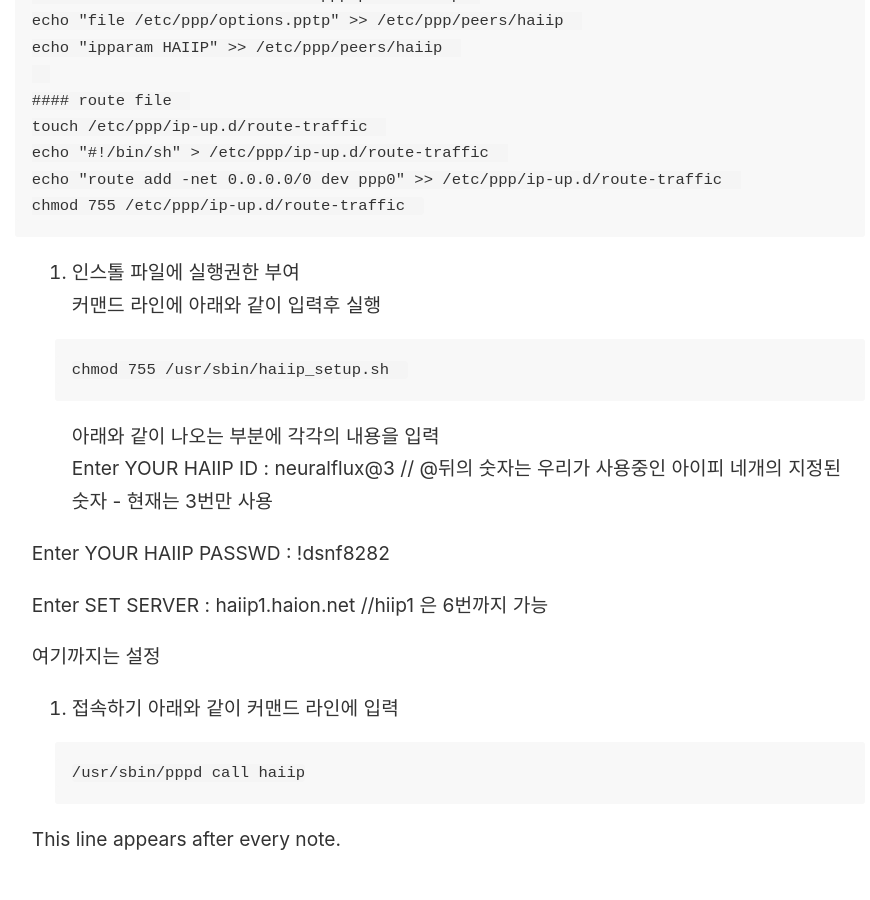
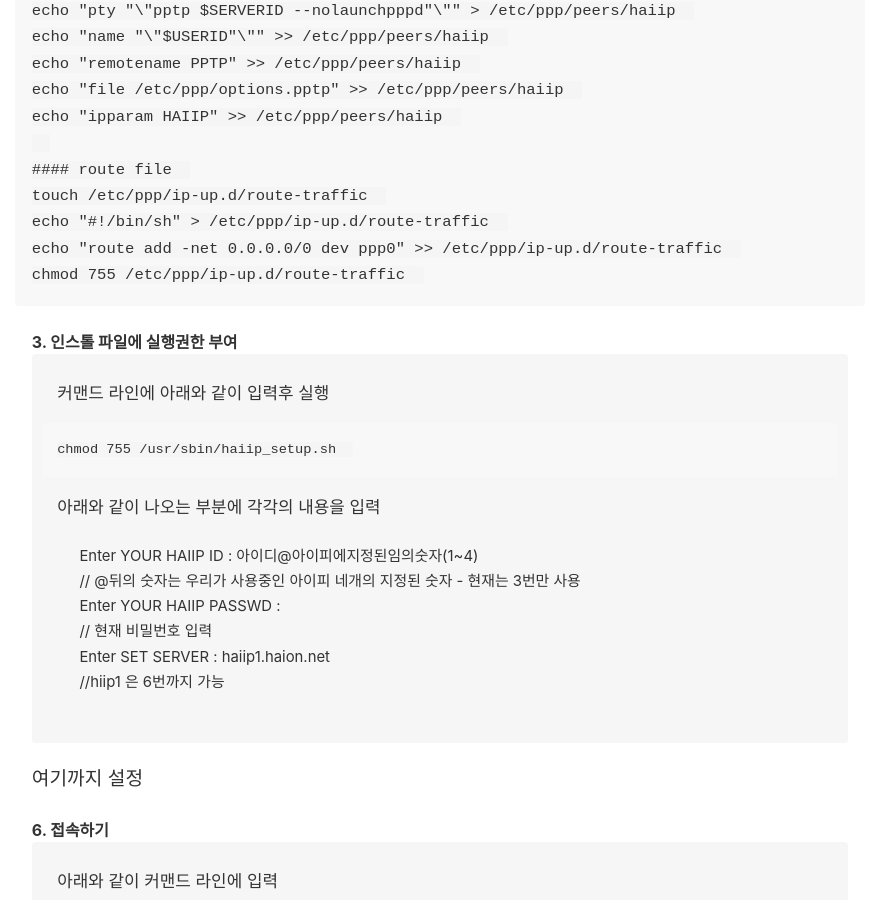
Before and after one commit to nauryu/secondbrain, a Jekyll site: the page built from _notes/리눅스_쿨아이피_세팅.md, in a window 1280 px wide and 900 px high, scrolled down 1368 px. Shown: the whole window, without its empty margins (45-915 px from the left). Built offline with Jekyll 4.4.1, drawn with Linux system fonts in a browser that asks for light colours; some of the changed text lies outside the part shown.

Commit message:
Update 리눅스_쿨아이피_세팅.md

````diff
--- a/_notes/리눅스_쿨아이피_세팅.md
+++ b/_notes/리눅스_쿨아이피_세팅.md
@@ -1,17 +1,17 @@
-1. 서버에 pptp 설치 진행
+##### 1. 서버에 pptp 설치 진행
 > os별 입력방법
-우분투 : apt-get install pptp-linux network-manager-pptp
-CentOS : yum install pptp
+> 우분투 : apt-get install pptp-linux network-manager-pptp
+> CentOS : yum install pptp
 
-2. 인스톨 파일을 생성
+##### 2. 인스톨 파일을 생성
 > bash 편집화면 활성화 및 bash 편집 - 아래 내용 입력
-커맨드 라인에 아래와 같이 입력
-vi /usr/sbin/haiip_setup.sh
-bash 환경 진입
-- 키보드 i를 입력하여 편집기능 활성화
-- 아래 내용을 복사했다면 shift + insert 또는 마우스 우클릭 후 붙여넣기
-- 붙여넣기 완료후 키보드 esc를 눌러 편집기능 종료
-- 키보드에서 :wq를 입력하여 편집된 내용 저장후 종료(Write and Quit)
+> 커맨드 라인에 아래와 같이 입력
+> vi /usr/sbin/haiip_setup.sh
+> bash 환경 진입
+>> - 키보드 i를 입력하여 편집기능 활성화
+>> - 아래 내용을 복사했다면 shift + insert 또는 마우스 우클릭 후 붙여넣기
+>> - 붙여넣기 완료후 키보드 esc를 눌러 편집기능 종료
+>> - 키보드에서 :wq를 입력하여 편집된 내용 저장후 종료(Write and Quit)
 
 ```
 #i/bin/bash
@@ -46,22 +46,25 @@
 chmod 755 /etc/ppp/ip-up.d/route-traffic
 ```
 
-3. 인스톨 파일에 실행권한 부여
-커맨드 라인에 아래와 같이 입력후 실행
+##### 3. 인스톨 파일에 실행권한 부여
+> 커맨드 라인에 아래와 같이 입력후 실행
 ```
 chmod 755 /usr/sbin/haiip_setup.sh
 ```
-아래와 같이 나오는 부분에 각각의 내용을 입력
-Enter YOUR HAIIP ID :  neuralflux@3   // @뒤의 숫자는 우리가 사용중인 아이피 네개의 지정된 숫자 - 현재는 3번만 사용
+> 아래와 같이 나오는 부분에 각각의 내용을 입력
+>> Enter YOUR HAIIP ID :  아이디@아이피에지정된임의숫자(1~4)
+>> // @뒤의 숫자는 우리가 사용중인 아이피 네개의 지정된 숫자 - 현재는 3번만 사용
+>>
+>> Enter YOUR HAIIP PASSWD :
+>> // 현재 비밀번호 입력
+>>
+>> Enter SET SERVER :  haiip1.haion.net
+>> //hiip1 은 6번까지 가능
 
-Enter YOUR HAIIP PASSWD :  !dsnf8282
+여기까지 설정
 
-Enter SET SERVER :  haiip1.haion.net   //hiip1 은 6번까지 가능
-
-여기까지는 설정
-
-6. 접속하기
-아래와 같이 커맨드 라인에 입력
+##### 6. 접속하기
+>아래와 같이 커맨드 라인에 입력
 ```
 /usr/sbin/pppd call haiip
 ```
````
